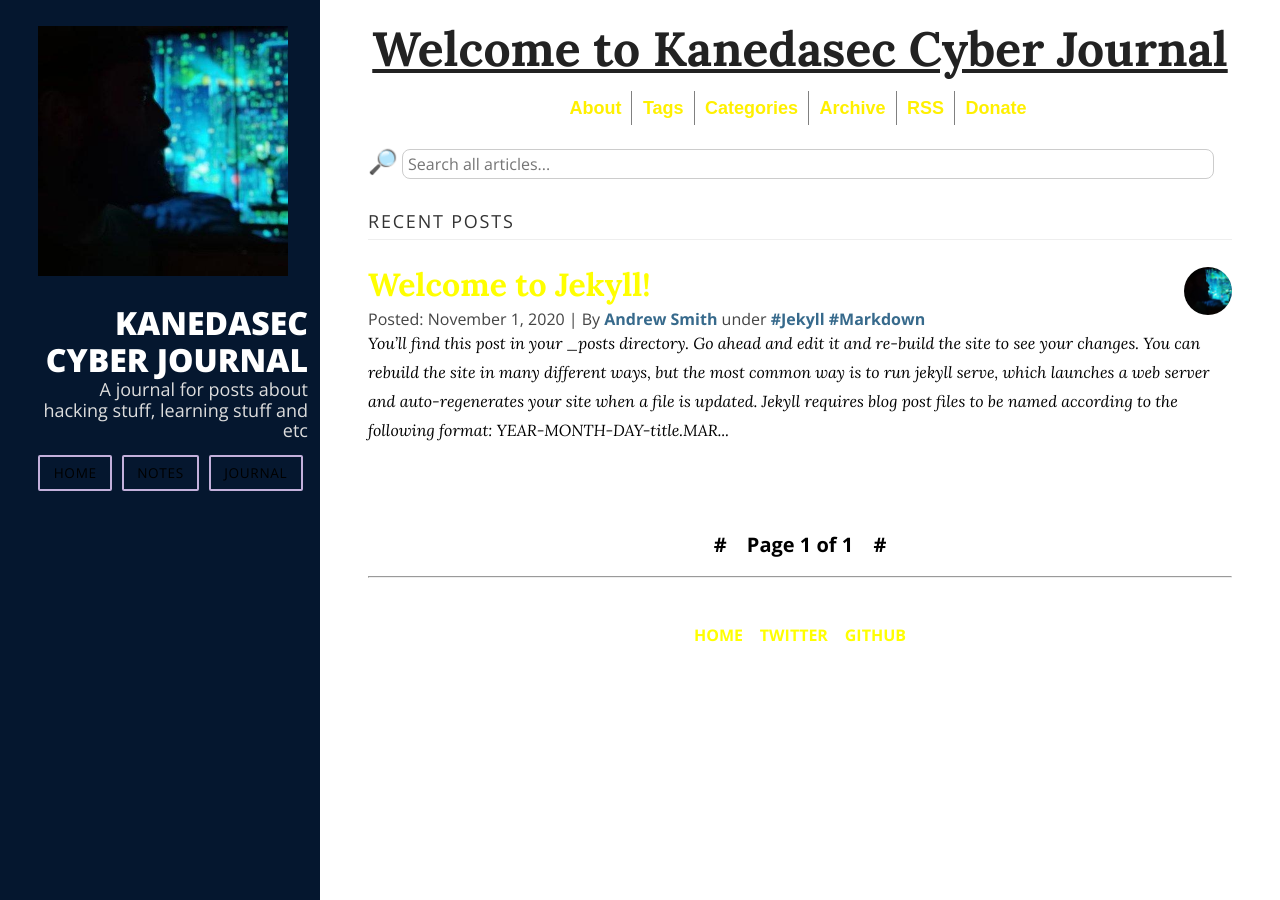
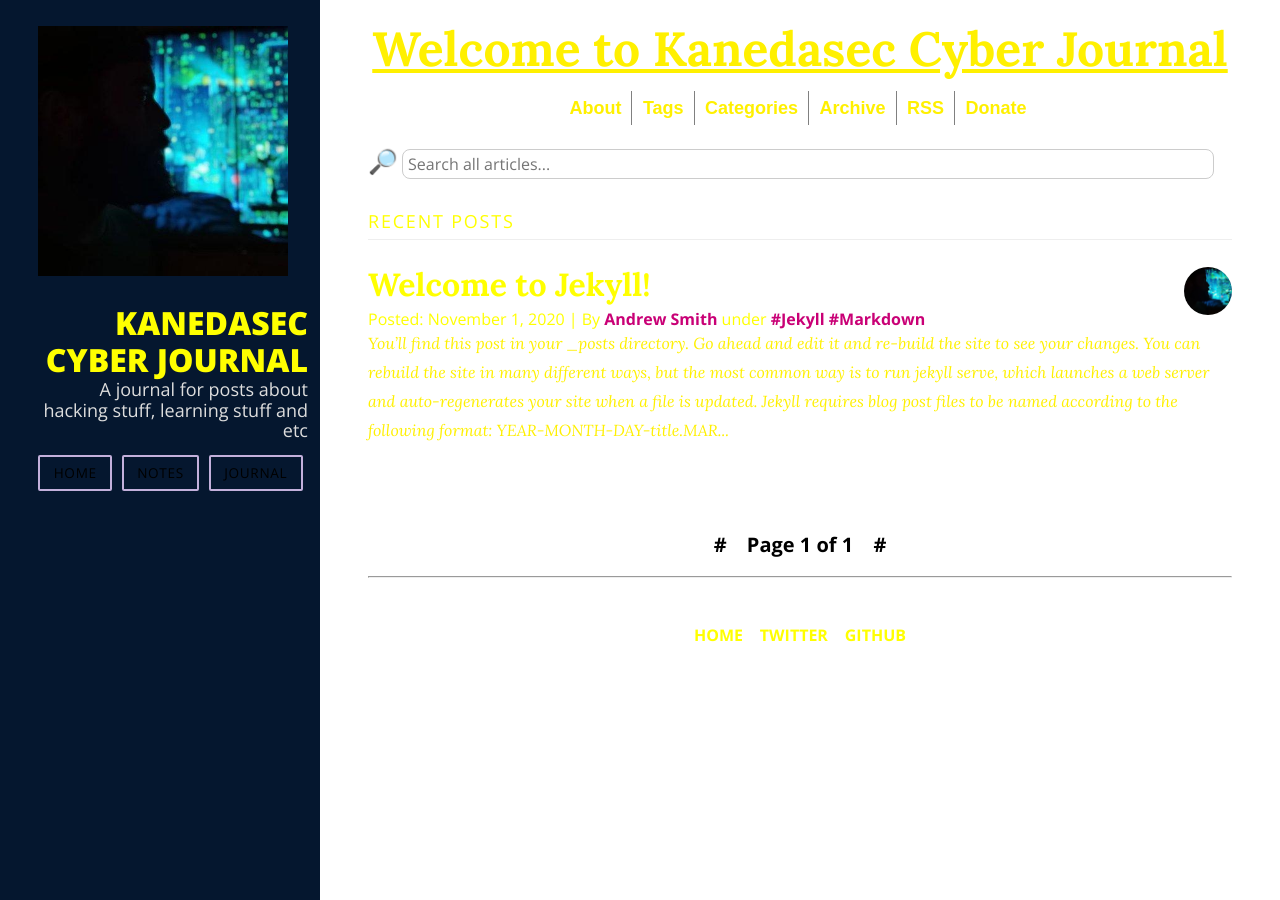
Before and after one commit to kanedasec/kanedasec.github.io, a Jekyll site: the page built from index.html, in a window 1280 px wide. Built offline with Jekyll 4.4.1, drawn with Linux system fonts in a browser that asks for light colours; nearby versions of some CDN libraries; the list of posts is cut into pages by our own code.

Commit message:
Update main.css

```diff
--- a/assets/main.css
+++ b/assets/main.css
@@ -144,7 +144,7 @@ footer .pure-menu-link:hover {
 }
 
 .brand-title a {
-  color: white;
+  color: #ffff00;
 }
 
 .brand-tagline {
@@ -184,7 +184,7 @@ footer .pure-menu-link:hover {
 
 .content-subhead {
   text-transform: uppercase;
-  color: #333;
+  color: #ffff00;
   border-bottom: 1px solid #eee;
   padding: 0.4em 0;
   font-size: 18px;
@@ -232,7 +232,7 @@ footer .pure-menu-link:hover {
 
 .post-title {
   font-size: 2em;
-  color: #222;
+  color: #ffff00;
   margin-bottom: 0.2em;
 }
 
@@ -243,19 +243,19 @@ footer .pure-menu-link:hover {
 }
 
 .post-description {
-  color: black;
+  color: #ffff00;
   line-height: 1.8em;
 }
 
 .post-meta {
   font-family: "Open Sans", sans-serif;
-  color: #444;
+  color: #ffff00;
   margin: 0;
 }
 
 .post-meta a {
   font-weight: bold;
-  color: #376a8c;
+  color: #c90076;
 }
 
 .post-category {
@@ -283,7 +283,7 @@ footer .pure-menu-link:hover {
 }
 
 .post-description {
-  color: black;
+  color: #fff000;
   line-height: 1.8em;
   margin-top: -15px;
 }
@@ -296,7 +296,7 @@ footer .pure-menu-link:hover {
 
 .archive-links a,
 .tags a {
-  color: #376a8c;
+  color: #c90076;
 }
 
 /* AUTHOR */
@@ -405,11 +405,11 @@ footer .pure-menu-link:hover {
   text-decoration: underline;
   font-size: 48px;
   margin-bottom: 0px;
-  color: #222;
+  color: #fff000;
 }
 
 .jekyll-header:hover {
-  color: #6f1f91;
+  color: #c90076;
 }
 
 .content {
@@ -474,27 +474,27 @@ footer ul {
 }
 
 .about i {
-  color: #333;
+  color: #fff000;
 }
 
 .hashtags i {
-  color: #6f1f91;
+  color: #c90076;
 }
 
 .categories i {
-  color: #3878a0;
+  color: #c90076;
 }
 
 .archive i {
-  color: #56712d;
+  color: #c90076;
 }
 
 .rss i {
-  color: #cfa531;
+  color: #c90076;
 }
 
 .donate i {
-  color: #da6064;
+  color: #c90076;
 }
 
 /* SEARCH */
```
